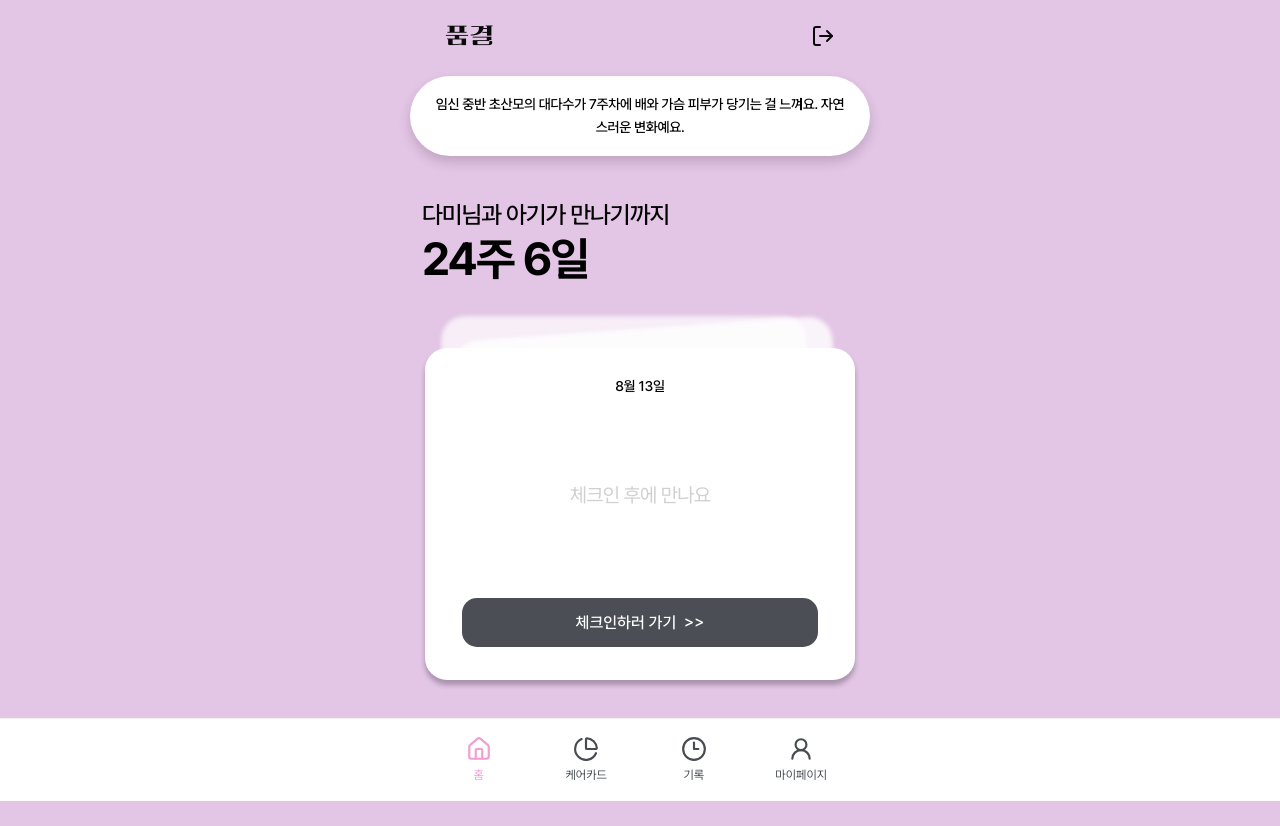
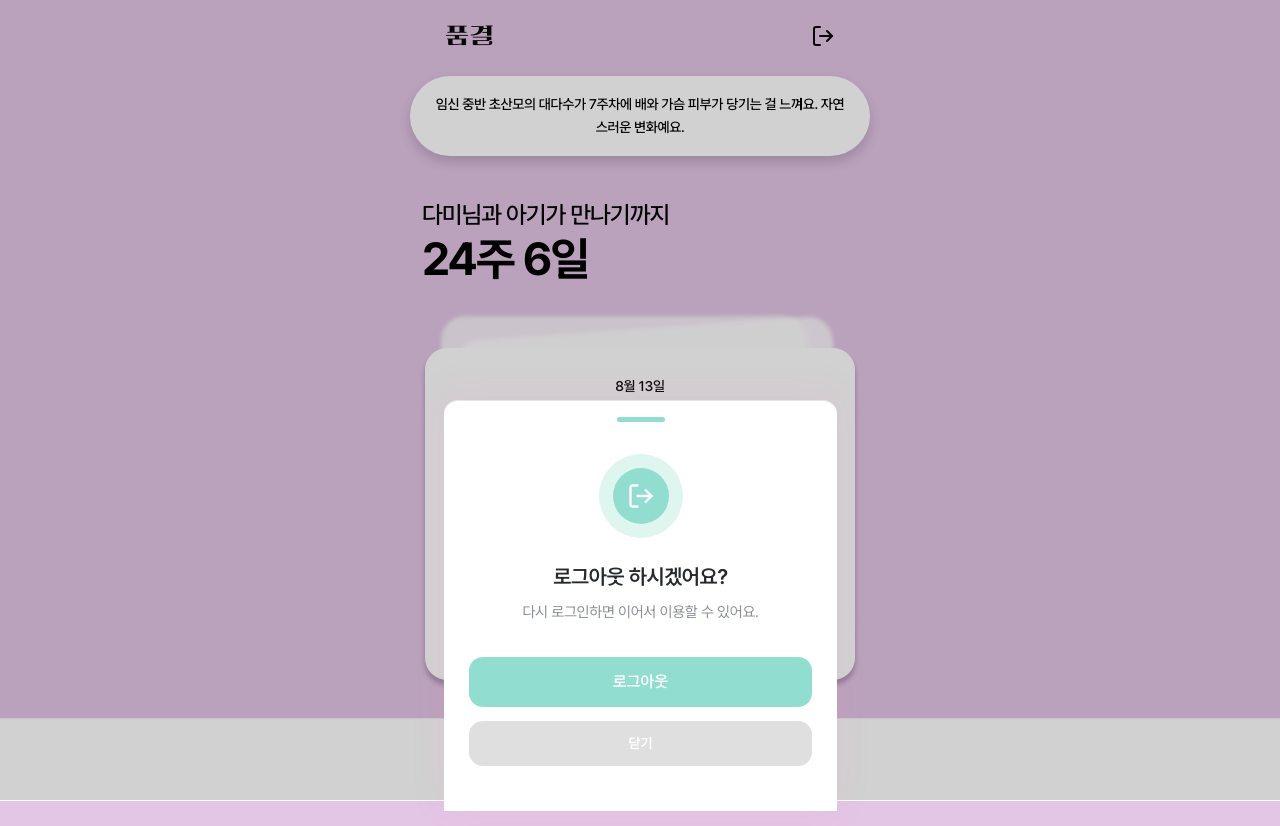
Before and after one commit to Likelion-YeungNam-Univ/14th-Marshmello-web, a React (Vite) app: page / in a window 1280 px wide. Both pictures are taken after a click on the button "로그아웃". Built offline with nearby package versions, Linux system fonts and the light colour scheme.

Commit message:
feat: 로그아웃 Drawer 구현

```diff
--- a/src/App.tsx
+++ b/src/App.tsx
@@ -1,6 +1,8 @@
 import { useCallback, useState } from "react"
-import { Outlet, useMatches } from "react-router-dom"
+import { useQueryClient } from "@tanstack/react-query"
+import { Outlet, useMatches, useNavigate } from "react-router-dom"
 
+import { LogoutDrawer } from "@/features/auth/ui/logout-drawer"
 import {
   PageLayout,
   type PageLayoutConfig,
@@ -16,14 +18,24 @@ type RouteHandle = {
 }
 
 export default function App() {
+  const [isLogoutDrawerOpen, setIsLogoutDrawerOpen] = useState(false)
   const [showSplash, setShowSplash] = useState(true)
   const matches = useMatches()
+  const navigate = useNavigate()
+  const queryClient = useQueryClient()
   const restartSplash = useCallback(() => setShowSplash(true), [])
   const pageLayout = matches.reduce<PageLayoutConfig | undefined>(
     (currentLayout, match) =>
       (match.handle as RouteHandle | undefined)?.pageLayout ?? currentLayout,
     undefined,
   )
+  const logout = useCallback(() => {
+    queryClient.clear()
+    window.sessionStorage.clear()
+    setIsLogoutDrawerOpen(false)
+    navigate("/", { replace: true })
+    restartSplash()
+  }, [navigate, queryClient, restartSplash])
 
   if (showSplash) {
     return (
@@ -35,8 +47,19 @@ export default function App() {
   }
 
   return (
-    <PageLayout {...pageLayout}>
-      <Outlet context={{ restartSplash }} />
-    </PageLayout>
+    <>
+      <PageLayout
+        {...pageLayout}
+        onLogout={() => setIsLogoutDrawerOpen(true)}
+      >
+        <Outlet context={{ restartSplash }} />
+      </PageLayout>
+
+      <LogoutDrawer
+        onConfirm={logout}
+        onOpenChange={setIsLogoutDrawerOpen}
+        open={isLogoutDrawerOpen}
+      />
+    </>
   )
 }
--- /dev/null
+++ b/src/features/auth/ui/logout-drawer.tsx
@@ -0,0 +1,68 @@
+import { LogOut } from "lucide-react"
+
+import { Button } from "@/shared/components/ui/button"
+import {
+  Drawer,
+  DrawerClose,
+  DrawerContent,
+  DrawerDescription,
+  DrawerTitle,
+} from "@/shared/components/ui/drawer"
+
+type LogoutDrawerProps = {
+  onConfirm: () => void
+  onOpenChange: (open: boolean) => void
+  open: boolean
+}
+
+export function LogoutDrawer({
+  onConfirm,
+  onOpenChange,
+  open,
+}: LogoutDrawerProps) {
+  return (
+    <Drawer onOpenChange={onOpenChange} open={open}>
+      <DrawerContent
+        className="mx-auto h-[calc(411px+env(safe-area-inset-bottom))] max-h-[calc(100dvh-24px)] w-full max-w-[393px] overflow-hidden rounded-t-[32px] border-0 bg-white pb-[calc(40px+env(safe-area-inset-bottom))] text-[#26292e] shadow-[0_-8px_32px_rgba(241,158,210,0.16)] outline-none data-[vaul-drawer-direction=bottom]:-bottom-[11px]"
+        handleClassName="mb-2 h-[5px] w-12 bg-[#91ddcf]"
+        overlayClassName="bg-black/[0.18] backdrop-blur-none supports-backdrop-filter:backdrop-blur-none"
+      >
+        <div className="flex flex-col items-center gap-6 px-8 pt-6 pb-8">
+          <div className="flex size-[84px] shrink-0 items-center justify-center rounded-full bg-[#dff5ef]">
+            <div className="flex size-14 items-center justify-center rounded-full bg-[#91ddcf] text-white">
+              <LogOut aria-hidden="true" className="size-7" strokeWidth={2} />
+            </div>
+          </div>
+
+          <div className="flex flex-col items-center gap-2.5 text-center">
+            <DrawerTitle className="text-[21px] leading-[29.4px] font-semibold tracking-[-0.42px] text-[#26292e]">
+              로그아웃 하시겠어요?
+            </DrawerTitle>
+            <DrawerDescription className="text-[15px] leading-[22.5px] font-normal tracking-[-0.3px] text-[#8a8f96]">
+              다시 로그인하면 이어서 이용할 수 있어요.
+            </DrawerDescription>
+          </div>
+        </div>
+
+        <div className="flex flex-col gap-3 px-6">
+          <Button
+            className="h-[52px] w-full rounded-[15px] bg-[#91ddcf] text-[16px] leading-6 font-semibold text-white shadow-none hover:bg-[#82d3c5] focus-visible:border-[#91ddcf] focus-visible:ring-[#91ddcf]/30"
+            onClick={onConfirm}
+            type="button"
+          >
+            로그아웃
+          </Button>
+
+          <DrawerClose asChild>
+            <Button
+              className="h-[47px] w-full rounded-[15px] bg-[#d7d7d7]/80 text-[14px] leading-[21px] font-semibold text-white shadow-none hover:bg-[#cdcdcd]/80 focus-visible:border-[#d7d7d7] focus-visible:ring-[#d7d7d7]/40"
+              type="button"
+            >
+              닫기
+            </Button>
+          </DrawerClose>
+        </div>
+      </DrawerContent>
+    </Drawer>
+  )
+}
--- a/src/shared/components/layout/page-layout.tsx
+++ b/src/shared/components/layout/page-layout.tsx
@@ -21,6 +21,7 @@ export type PageLayoutConfig = {
 type PageLayoutProps = PropsWithChildren<
   PageLayoutConfig & {
     className?: string
+    onLogout?: () => void
   }
 >
 
@@ -36,6 +37,7 @@ const backgroundClassByVariant: Record<PageLayoutVariant, string> = {
 export function PageLayout({
   children,
   className,
+  onLogout,
   showHeader = true,
   showNavbar = true,
   variant = "default",
@@ -50,7 +52,7 @@ export function PageLayout({
         className,
       )}
     >
-      {showHeader ? <Header /> : null}
+      {showHeader ? <Header onLogout={onLogout} /> : null}
 
       <div>{children}</div>
 
--- a/src/shared/components/ui/header.tsx
+++ b/src/shared/components/ui/header.tsx
@@ -22,6 +22,7 @@ export function Header({ className, onLogout, ...props }: HeaderProps) {
         </span>
 
         <button
+          aria-haspopup="dialog"
           aria-label="로그아웃"
           className="relative flex size-6 shrink-0 items-center justify-center focus-visible:outline-none focus-visible:ring-2 focus-visible:ring-ring"
           onClick={onLogout}
```
